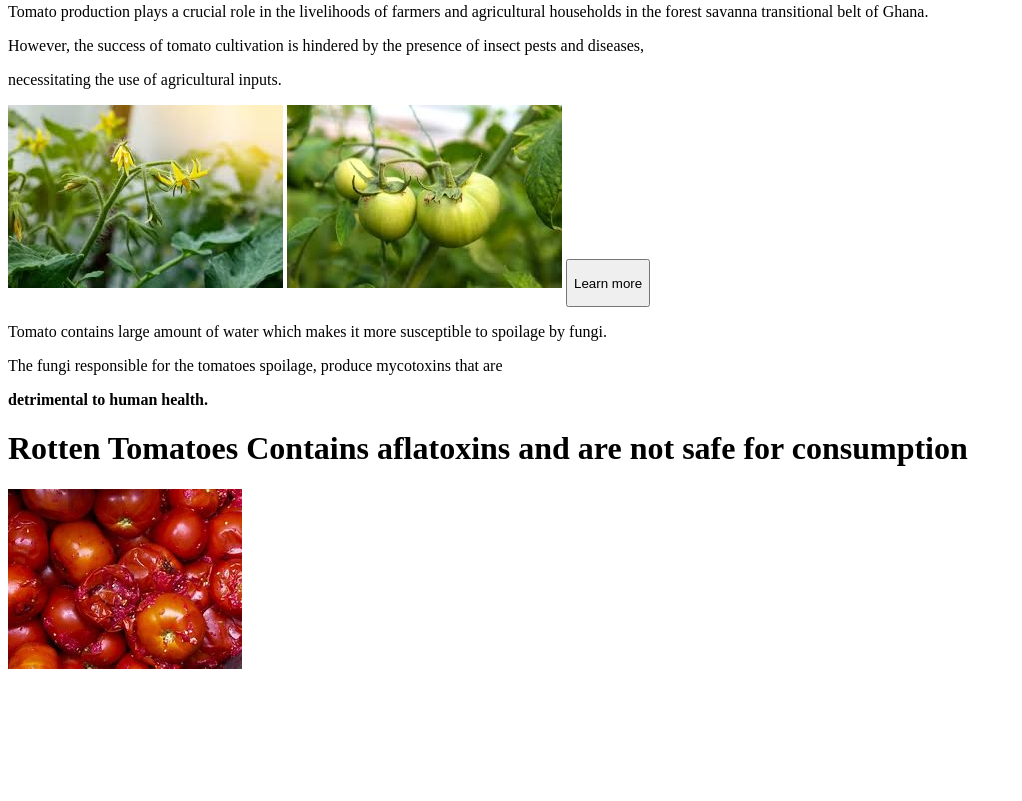
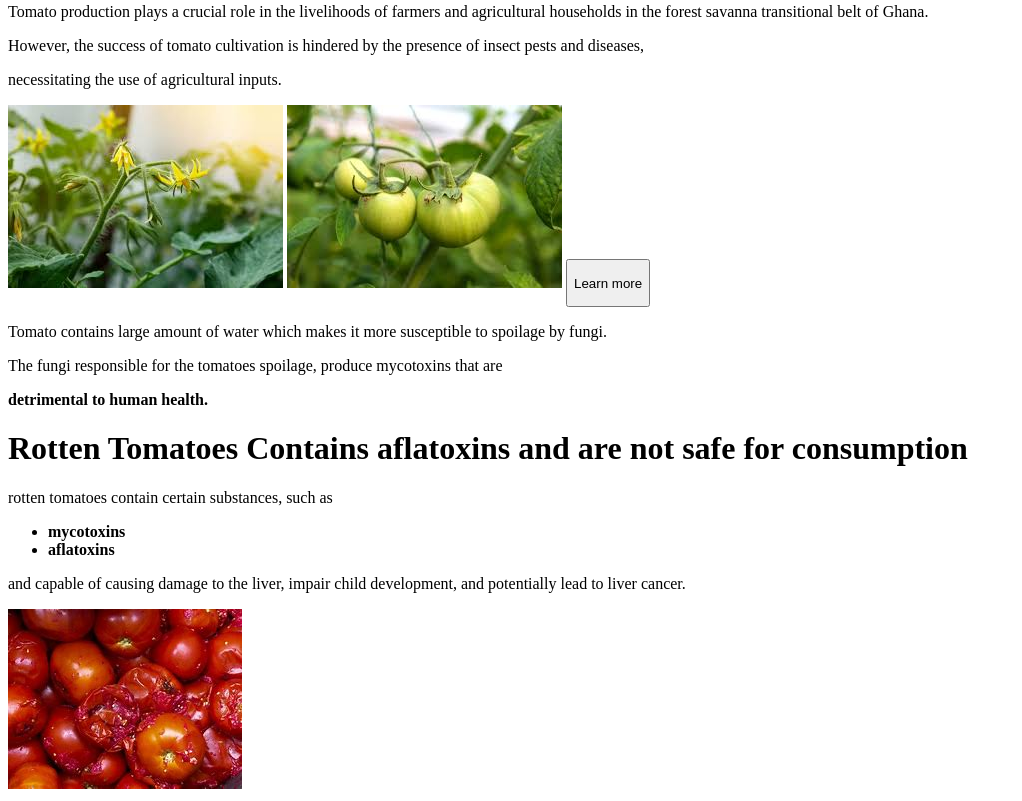
Before and after one commit to DelaSonia/T4G_lesson2, a plain HTML site: page homework5/index.html in a window 1280 px wide. Shown: the part 556-1357 px from the top of the page, without its empty margins (0-1022 px from the left). Before the commit the page ends 1237 px from the top, so only its background shows below. Drawn offline with Linux system fonts and the light colour scheme.

Commit message:
homework 5

```diff
--- a/homework5/index.html
+++ b/homework5/index.html
@@ -31,7 +31,12 @@
 <p>The fungi responsible for the tomatoes spoilage, produce mycotoxins that are</p>
  <p> <b>detrimental to human health.</b> </p>
 <b><h1>Rotten Tomatoes Contains aflatoxins and are not safe for consumption</h1></b>
+<p>rotten tomatoes contain certain substances, such as</p>
+<ul>
+<b><li>mycotoxins</li></b>
+<b><li>aflatoxins</li></b>
+</ul>
+<p>and  capable of causing damage to the liver, impair child development, and potentially lead to liver cancer.</p>
 <img src="images/rotten tomatoe.jpg" alt="rotten tomatoes">
-
 </body>
 </html>
```
Also changed, not shown: homework5/images/download (1).jpg (added), 1 other file.
